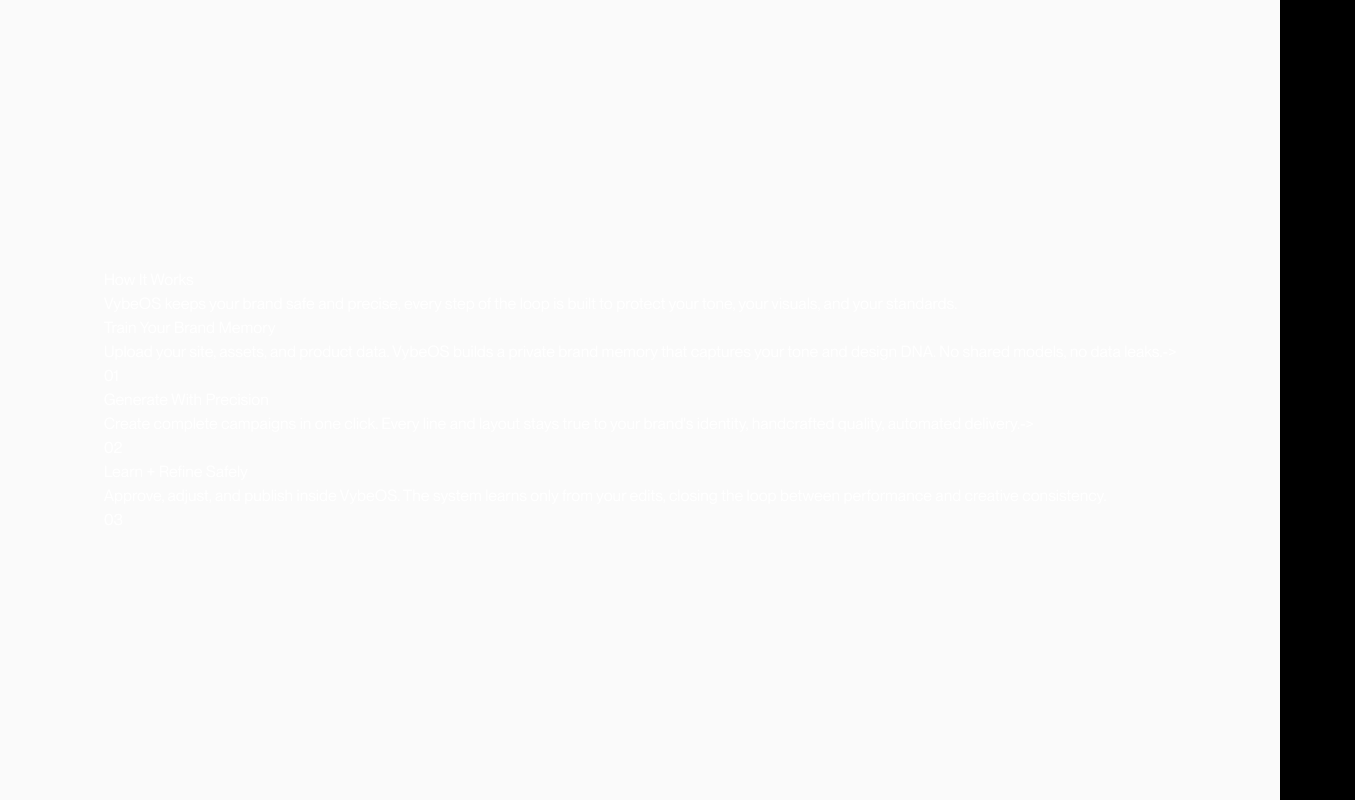
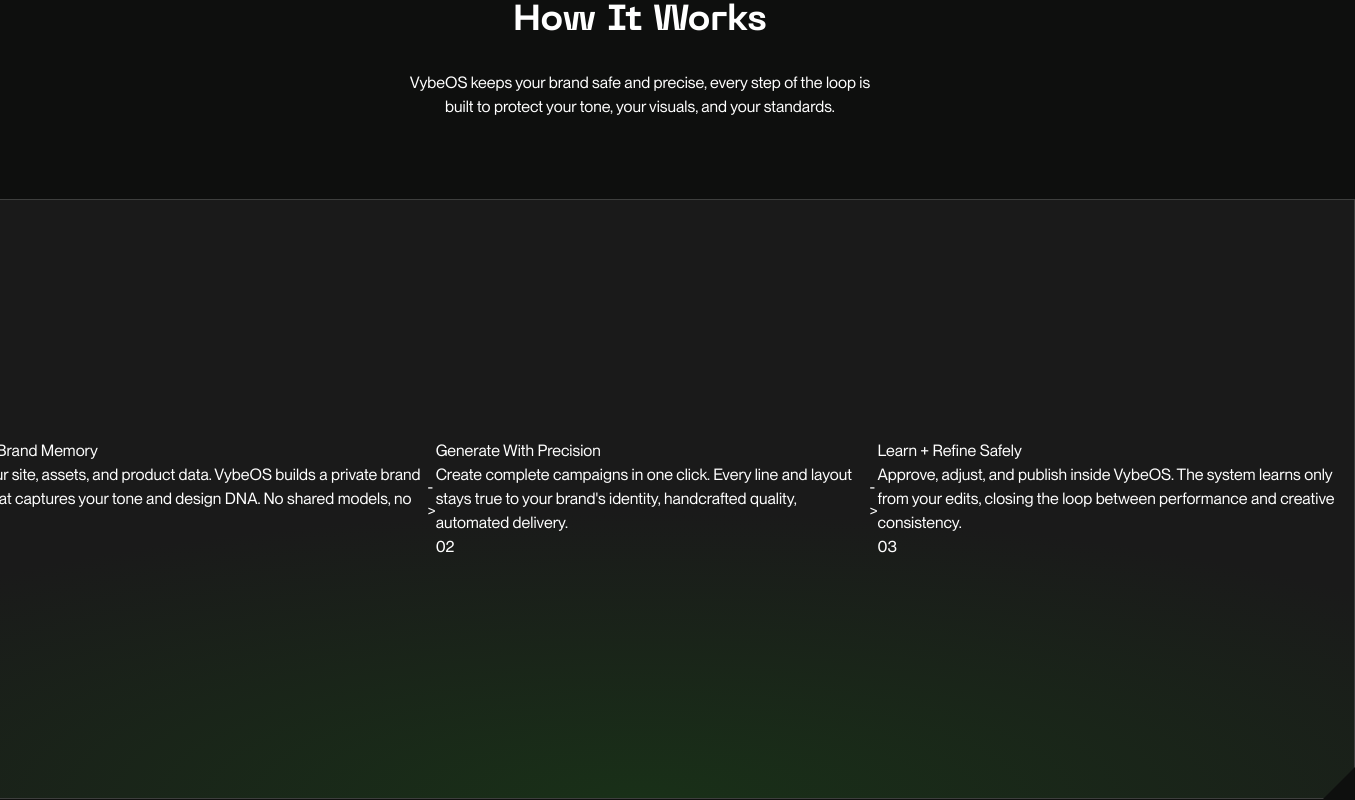
Before and after one commit to kaelynsuh/vybeos-landing-page, a Next.js app: page / in a window 1280 px wide. Shown: the whole page, 1355 px wide, since content can reach past the window. Built offline with nearby package versions, Linux system fonts and the light colour scheme.

Commit message:
HowItWorks component

```diff
--- a/app/components/HowItWorks.tsx
+++ b/app/components/HowItWorks.tsx
@@ -27,18 +27,32 @@
 
 export function HowItWorks() {
   return (
-    <>
-      <h2>How It Works</h2>
-      <div>
+    <section>
+      <div className="flex flex-col justify-center items-center mb-[80px]">
+        <h3 className="font-display text-4xl font-semibold mb-[30px]">
+          How It Works
+        </h3>
+        <p className="text-center max-w-[480px]">
           VybeOS keeps your brand safe and precise, every step of the loop is
           built to protect your tone, your visuals, and your standards.
+        </p>
       </div>
+
+      <div
+        className="flex border border-[#3E3F3E] w-[1430px] h-[600px]"
+        style={{
+          background: "var(--background-gradient)",
+          clipPath:
+            "polygon(0 0, 100% 0, 100% calc(100% - 32px), calc(100% - 32px) 100%, 0 100%)",
+        }}
+      >
         {cardData.map((card, index) => (
           <div key={card.step} className="flex items-center">
             <Card {...card} />
             {index < cardData.length - 1 && <Arrow />}
           </div>
         ))}
-    </>
+      </div>
+    </section>
   );
 }
--- a/app/globals.css
+++ b/app/globals.css
@@ -1,11 +1,19 @@
 @import "tailwindcss";
 
 :root {
-  --background: #000000;
+  --background: #0E0F0E;
   --foreground: #ffffff;
 
   /* Green accent color */
   --brand-primary: #B3FF94;
+
+  /* Radial Gradient for card background */
+  --background-gradient: radial-gradient(
+    ellipse 120% 80% at 50% 100%,
+    #193018 0%,
+    #1A1A1A 60%,
+    #1A1A1A 100%
+  );
 }
 
 @theme inline {
@@ -22,8 +30,8 @@
 
 @media (prefers-color-scheme: dark) {
   :root {
-    --background: #0a0a0a;
-    --foreground: #ededed;
+    --background: #0E0F0E;
+    --foreground: #ffffff;
   }
 }
 
--- a/app/page.tsx
+++ b/app/page.tsx
@@ -2,7 +2,7 @@
 
 export default function Home() {
   return (
-    <div className="flex min-h-screen items-center justify-center bg-zinc-50 font-sans dark:bg-black">
+    <div className="flex min-h-screen items-center justify-center font-sans">
       <main>
         <HowItWorks />
       </main>
```
Lines whose indentation alone changed are shown as unchanged.
